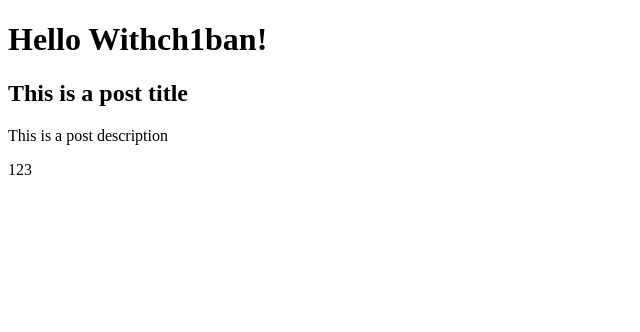
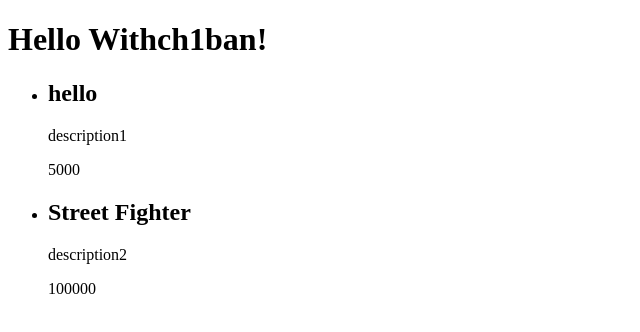
Before and after one commit to benskz/Withch1ban, a Vue app: page / in a window 1280 px wide. Shown: the top 332 px of the page, without its empty margins (0-640 px from the left). Built offline with nearby package versions, Linux system fonts and the light colour scheme.

Commit message:
added post list component

```diff
--- a/src/App.vue
+++ b/src/App.vue
@@ -2,21 +2,33 @@
   <div id="app">
     <h1>Hello Withch1ban!</h1>
 
-    <Post
-      title="This is a post title"
-      description="This is a post description"
-      votes="123"
-    />
-  </div>
+    <PostList :posts="posts"/>
+</div>
 </template>
 
 <script>
-  import Post from './components/post/Post.vue';
+  import PostList from './components/post-list/Post-list.vue';
 
   export default {
     name: 'App',
     components: {
-      Post
+      PostList
+    },
+    data: () => {
+      return {
+        posts: [
+          {
+            title: 'hello',
+            description: 'description1',
+            votes: 5000
+          },
+          {
+            title: 'Street Fighter',
+            description: 'description2',
+            votes: 100000
+          }
+        ]
+      }
     }
   }
 </script>
--- /dev/null
+++ b/src/components/post-list/Post-list.vue
@@ -0,0 +1,28 @@
+<template lang="html">
+<div class="post__list">
+
+  <ul>
+    <li v-for="post in posts">
+      <Post
+        :title="post.title"
+        :description="post.description"
+        :votes="post.votes"
+      />
+    </li>
+  </ul>
+</div>
+</template>
+
+<script>
+
+import Post from '../post/Post.vue';
+
+export default {
+
+  name: 'Post-list',
+  props: ['posts'],
+  components: {
+    Post
+  }
+}
+</script>
```
